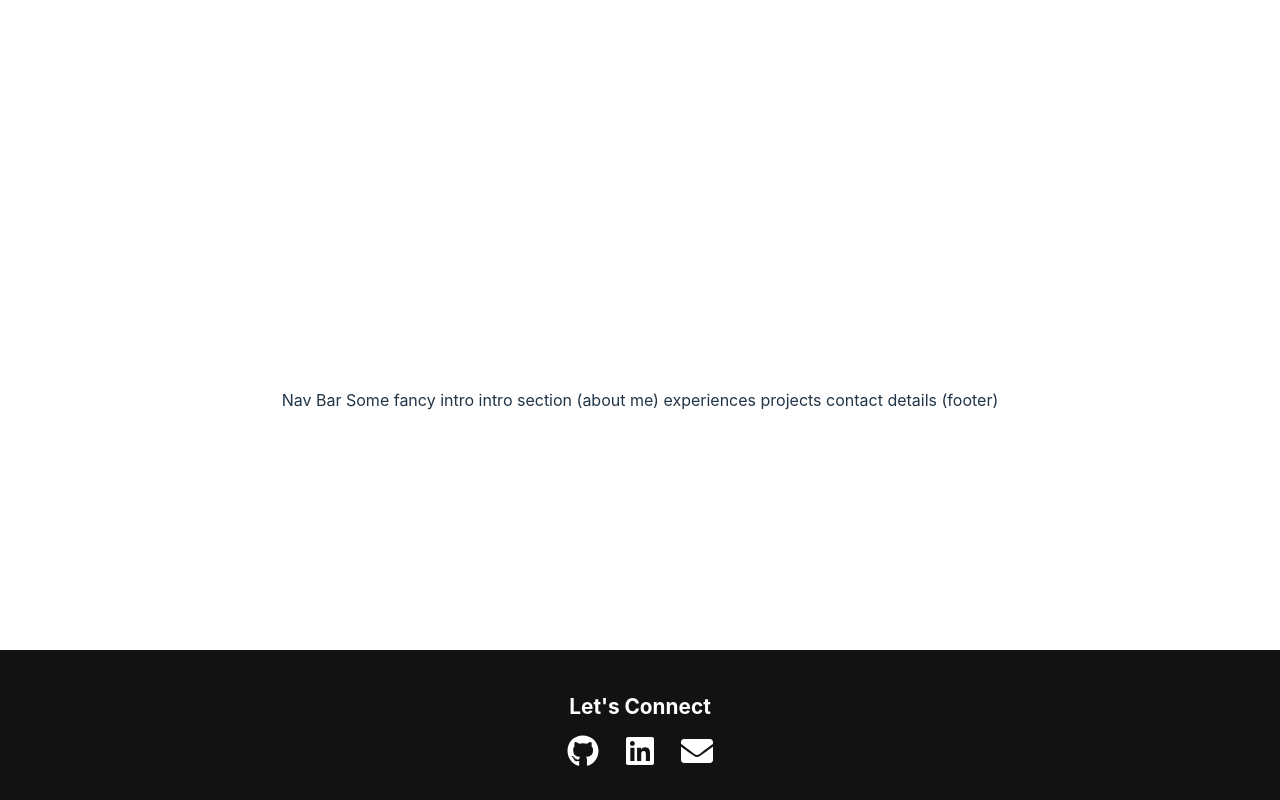
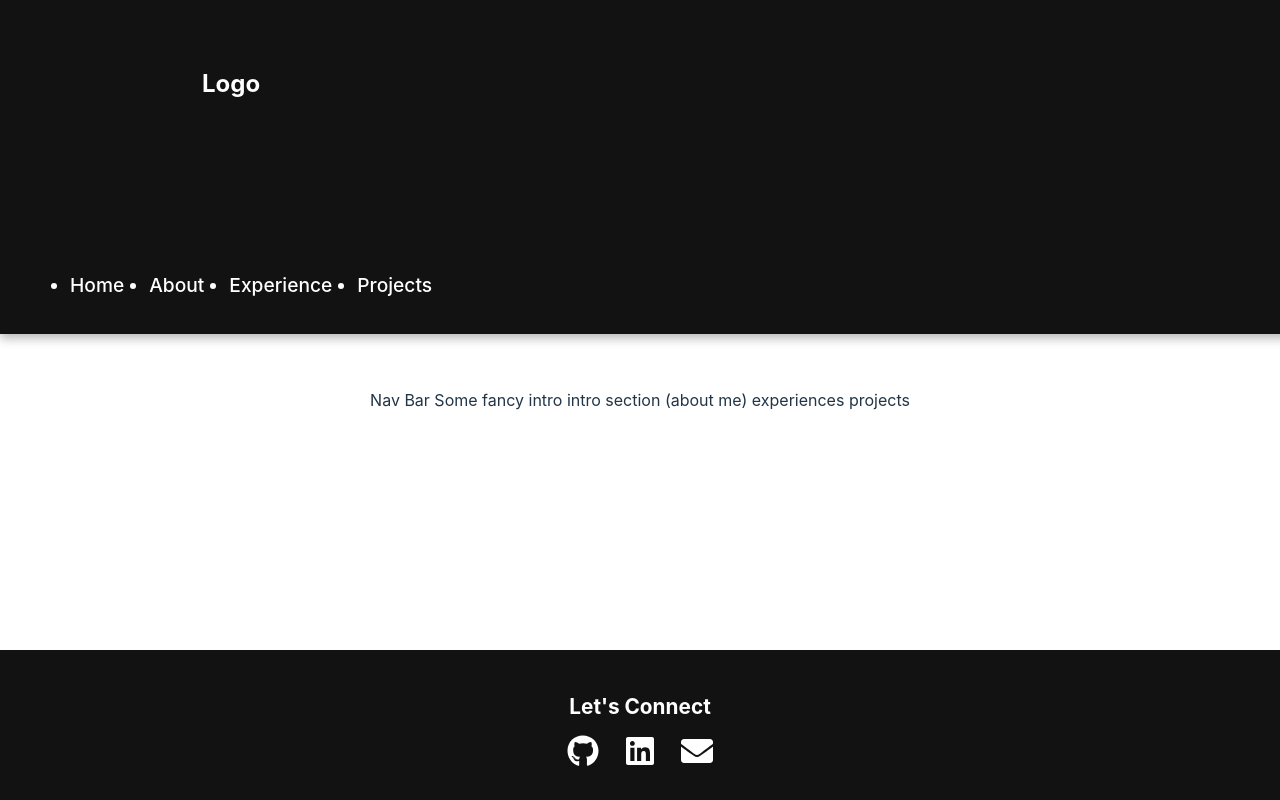
Before and after one commit to erikhai/ErikHai-Website, a React (Vite) app in the folder app/: page / in a window 1280 px wide. Built offline with nearby package versions, Linux system fonts and the light colour scheme.

Commit message:
progress made on the navigation bar

```diff
--- a/app/package.json
+++ b/app/package.json
@@ -12,7 +12,8 @@
   "dependencies": {
     "react": "^19.0.0",
     "react-dom": "^19.0.0",
-    "react-icons": "^5.4.0"
+    "react-icons": "^5.4.0",
+    "react-scroll": "^1.9.2"
   },
   "devDependencies": {
     "@eslint/js": "^9.19.0",
--- a/app/src/App.jsx
+++ b/app/src/App.jsx
@@ -1,20 +1,20 @@
 import { useState } from "react";
 import "./App.css";
-import Footer from "./components/Footer"; // Import Footer
+import Footer from "./components/Footer";
+import Navbar from "./components/NavBar";
 
 function App() {
   return (
     <>
+    <Navbar/>
       <div>
         Nav Bar
         Some fancy intro
         intro section (about me)
         experiences
         projects
-        contact details (footer)
       </div>
 
-      {/* Footer Component */}
       <Footer />
     </>
   );
--- /dev/null
+++ b/app/src/components/NavBar.jsx
@@ -0,0 +1,29 @@
+import { useState } from "react";
+import { Link } from "react-scroll";
+import { FaBars, FaTimes } from "react-icons/fa";
+import "../styles/NavBar.css";
+
+const NavBar = () => {
+  const [menuOpen, setMenuOpen] = useState(false);
+
+  return (
+    <nav className="navbar">
+      <div className="nav-container">
+        <h1 className="logo">Logo</h1>
+
+        <div className="menu-icon" onClick={() => setMenuOpen(!menuOpen)}>
+          {menuOpen ? <FaTimes /> : <FaBars />}
+        </div>
+
+        <ul className={menuOpen ? "nav-links active" : "nav-links"}>
+          <li><Link to="home" smooth={true} duration={500}>Home</Link></li>
+          <li><Link to="about" smooth={true} duration={500}>About</Link></li>
+          <li><Link to="experience" smooth={true} duration={500}>Experience</Link></li>
+          <li><Link to="projects" smooth={true} duration={500}>Projects</Link></li>
+        </ul>
+      </div>
+    </nav>
+  );
+};
+
+export default NavBar;
--- /dev/null
+++ b/app/src/styles/NavBar.css
@@ -0,0 +1,69 @@
+
+.navbar {
+    position: fixed;
+    top: 0;
+    left: 0;
+    width: 100%;
+    background: #121212;
+    color: white;
+    display: flex;
+    justify-content: space-between;
+    align-items: center;
+    padding: 15px 30px;
+    font-size: 1.2rem;
+    box-shadow: 0px 4px 10px rgba(0, 0, 0, 0.3);
+    z-index: 1000;
+  }
+
+  .logo {
+    font-size: 1.5rem;
+    font-weight: bold;
+  }
+
+  .nav-links {
+    display: flex;
+    gap: 25px;
+  }
+
+  .nav-links a {
+    color: white;
+    text-decoration: none;
+    transition: color 0.3s ease, transform 0.3s ease;
+    cursor: pointer;
+  }
+
+  .nav-links a:hover {
+    color: #00bcd4;
+    transform: scale(1.1);
+  }
+
+  .menu-icon {
+    display: none;
+    font-size: 1.8rem;
+    cursor: pointer;
+  }
+
+  @media (max-width: 768px) {
+    .menu-icon {
+      display: block;
+    }
+
+    .nav-links {
+      position: absolute;
+      top: 60px;
+      left: 0;
+      width: 100%;
+      background: #121212;
+      display: flex;
+      flex-direction: column;
+      align-items: center;
+      gap: 20px;
+      padding: 20px 0;
+      transform: translateY(-100%);
+      transition: transform 0.3s ease-in-out;
+    }
+
+    .nav-links.open {
+      transform: translateY(0);
+    }
+  }
```
Also changed, not shown: 1 other file (tests, documents, lock files or other folders).
